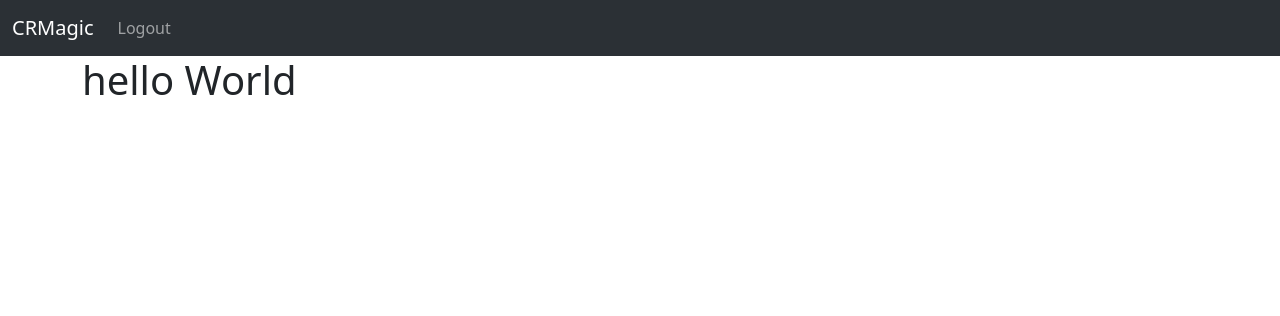
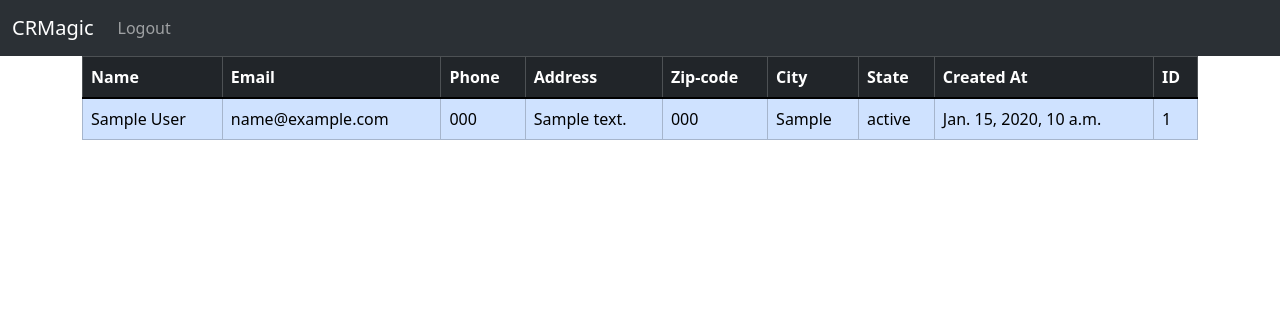
Before and after one commit to Awwal12/CRMagic, a Django app: page / in a window 1280 px wide. Shown: the top 316 px of the page. Run offline with Django 4.2, Linux system fonts and the light colour scheme; a user stored in the database is signed in; tables that the repository leaves empty hold one stand-in row (values such as "Sample post").

Commit message:
added tables to the home page and some updates

```diff
--- a/Crmagic/webapp/templates/home.html
+++ b/Crmagic/webapp/templates/home.html
@@ -1,4 +1,45 @@
 {% extends 'base.html' %} {% block title %} Homepage {% endblock%}
 {% block content %}
-<h1>hello World</h1>
+
+{% if user.is_authenticated %}
+
+<table class="table table-hover table-strped table-primary table-bordered">
+  <thead class="table-dark">
+    <tr>
+      <th scope="col">Name</th>
+      <th scope="col">Email</th>
+      <th scope="col">Phone</th>
+      <th scope="col">Address</th>
+      <th scope="col">Zip-code</th>
+      <th scope="col">City</th>
+      <th scope="col">State</th>
+      <th scope="col">Created At</th>
+      <th scope="col">ID</th>
+    </tr>
+  </thead>
+  <tbody class="table-group-divider">
+
+{% if records %}
+    {% for record in records  %}
+    <tr>
+      <td>{{record.first_name}}
+      {{record.last_name}}</td>
+      <td>{{record.email}}</td>
+      <td>{{record.phone}}</td>
+      <td>{{record.address}}</td>
+      <td>{{record.zipcode}}</td>
+      <td>{{record.city}}</td>
+      <td>{{record.state}}</td>
+      <td>{{record.created_at}}</td>
+      <td>{{record.id}}</td>
+    {% endfor %}
+</tr>
+
+{% endif %}
+  </tbody>
+</table>
+
+
+
+    {% endif %}
 {% endblock%}
--- a/Crmagic/webapp/templates/register.html
+++ b/Crmagic/webapp/templates/register.html
@@ -1,4 +1,9 @@
 {% extends 'base.html' %}
+
+{% block title %}
+	Register
+{% endblock %}
+
 {% block content %}
 
 
--- a/Crmagic/webapp/views.py
+++ b/Crmagic/webapp/views.py
@@ -3,12 +3,14 @@ from django.contrib.auth import authenticate, login, logout
 from django.contrib import messages
 from django.contrib.auth.decorators import login_required
 from .forms import SignUpForm
+from .models import Record
 # Create your views here.
 
 
 @login_required(login_url='webapp:login_user')
 def home(request):
-    return render(request, 'home.html')
+    records = Record.objects.all()
+    return render(request, 'home.html', {'records': records})
 
 
 def login_user(request):
```
